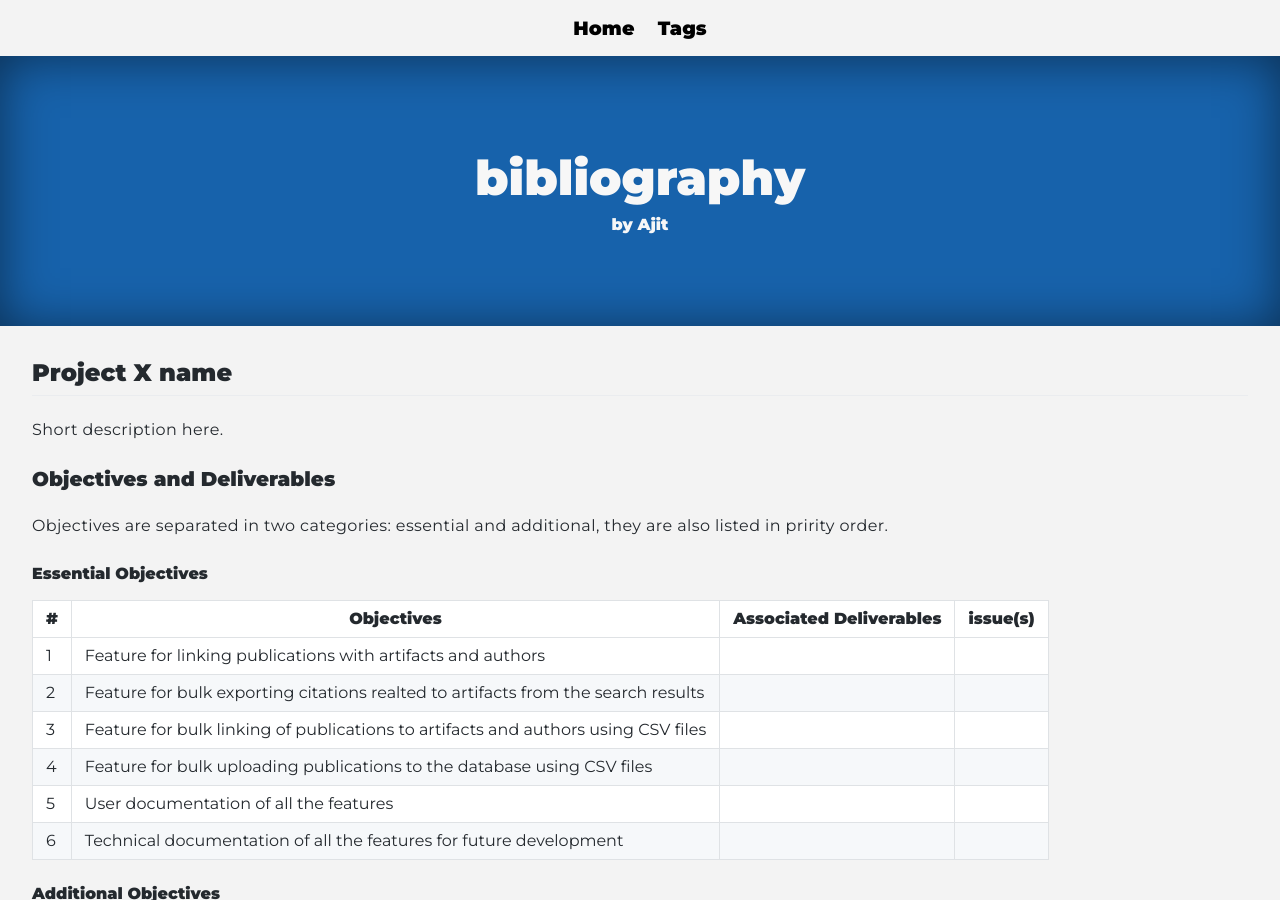
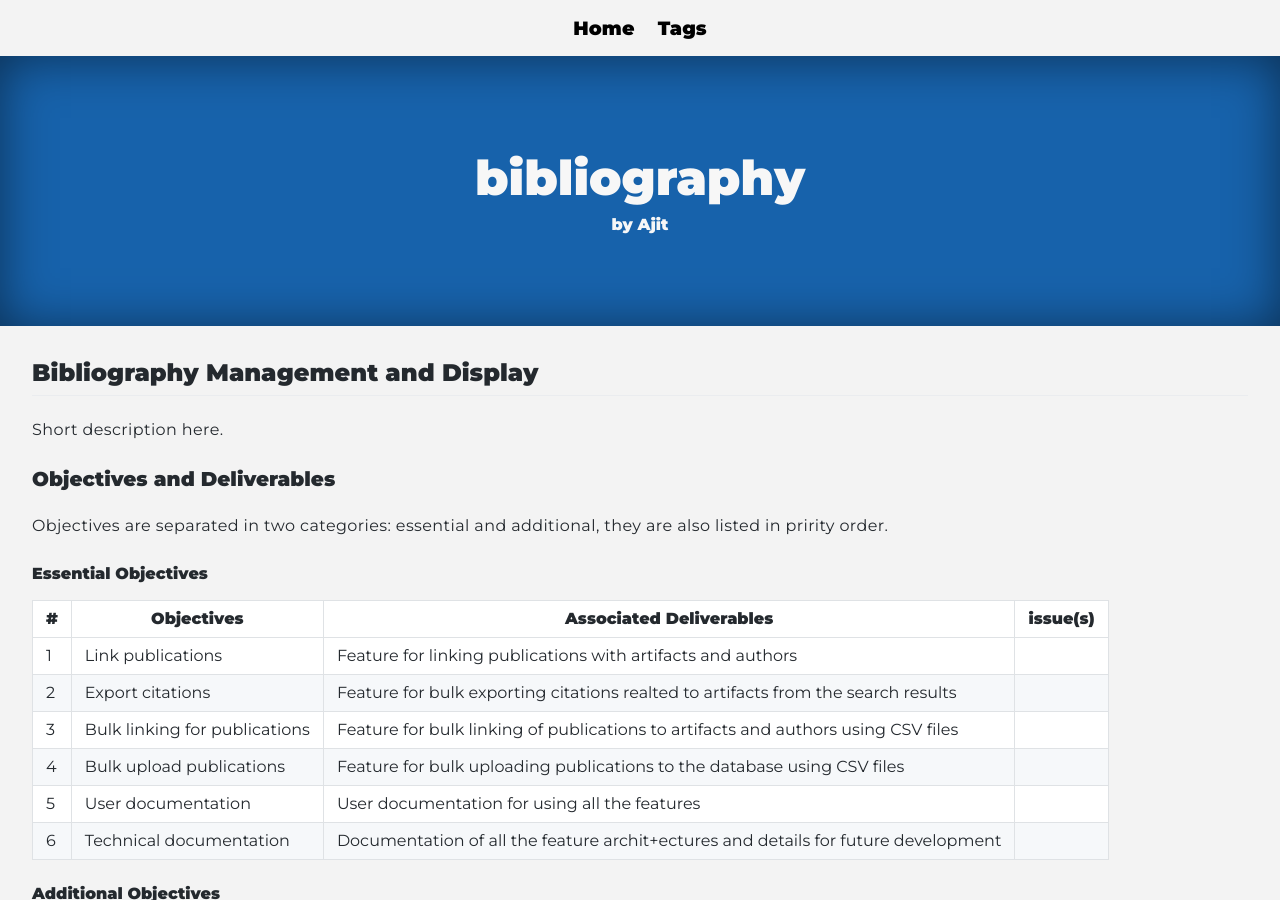
Before and after one commit to cdli-gh/blog, a Jekyll site: the page built from _blog/gsoc20/bibliography/index.md, in a window 1280 px wide and 900 px high. Built offline with Jekyll 4.4.1, drawn with Linux system fonts in a browser that asks for light colours.

Commit message:
Updated objects for bibliography management

```diff
--- a/_blog/gsoc20/bibliography/index.md
+++ b/_blog/gsoc20/bibliography/index.md
@@ -5,7 +5,7 @@ author: "Ajit"
 tags: ["project","gsoc","gsoc2020","bibliography","eval#1","week#2"]
 ---
 
-## Project X name
+## Bibliography Management and Display
 Short description here.
 
 ### Objectives and Deliverables
@@ -14,18 +14,18 @@ Objectives are separated in two categories: essential and additional, they are a
 
 |\#|Objectives|Associated Deliverables|issue(s)|
 |---	|---	|---	|---	|
-|1   	| Feature for linking publications with artifacts and authors   |   	|   	|
-|2   	| Feature for bulk exporting citations realted to artifacts from the search results |   	|   	|
-|3   	| Feature for bulk linking of publications to artifacts and authors using CSV files 	|   	|   	|
-|4   	| Feature for bulk uploading publications to the database using CSV files   	|   	|   	|
-|5   	| User documentation of all the features  	|   	|   	|
-|6   	| Technical documentation of all the features for future development  	|   	|   	|
+|1   	| Link publications    |  Feature for linking publications with artifacts and authors 	|   	|
+|2   	| Export citations |  Feature for bulk exporting citations realted to artifacts from the search results 	|   	|
+|3   	| Bulk linking for publications 	|  Feature for bulk linking of publications to artifacts and authors using CSV files 	|   	|
+|4   	| Bulk upload publications  	| Feature for bulk uploading publications to the database using CSV files  	|   	|
+|5   	| User documentation |  User documentation for using all the features 	|   	|
+|6   	| Technical documentation  	| Documentation of all the feature archit+ectures and details for future development  	|   	|
 
 #### Additional Objectives
 
 |\#|Objectives|Associated Deliverables|issue(s)|
 |---	|---	|---	|---	|
-|1   	| Admin feature for merging publications with search for publications 	|   	|   	|
+|1   	| Merge publications 	|  Admin feature for merging publications with search for publications 	|   	|
 |2   	|   	|   	|   	|
 |3   	|   	|   	|   	|
 |4   	|   	|   	|   	|
```
